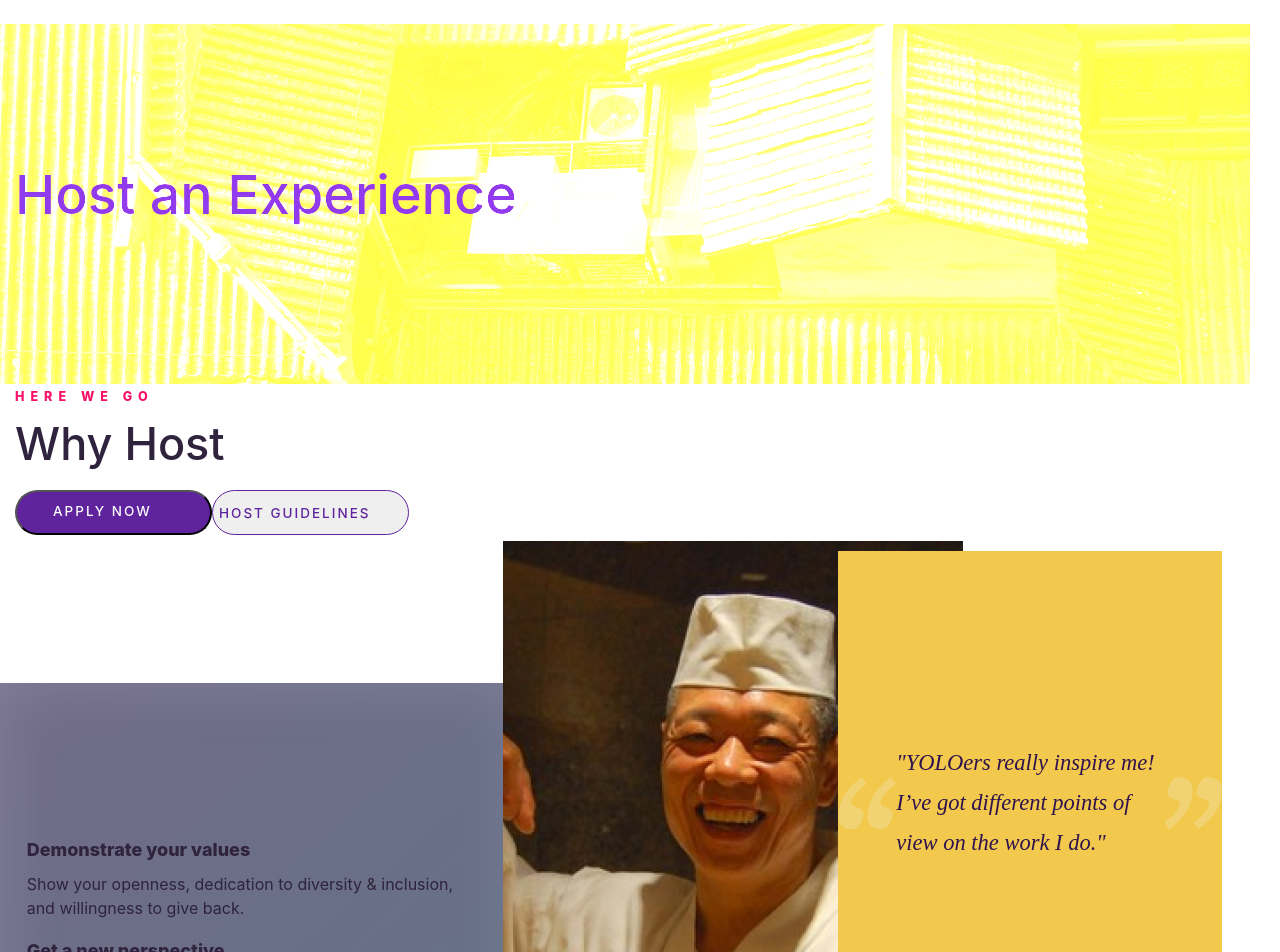
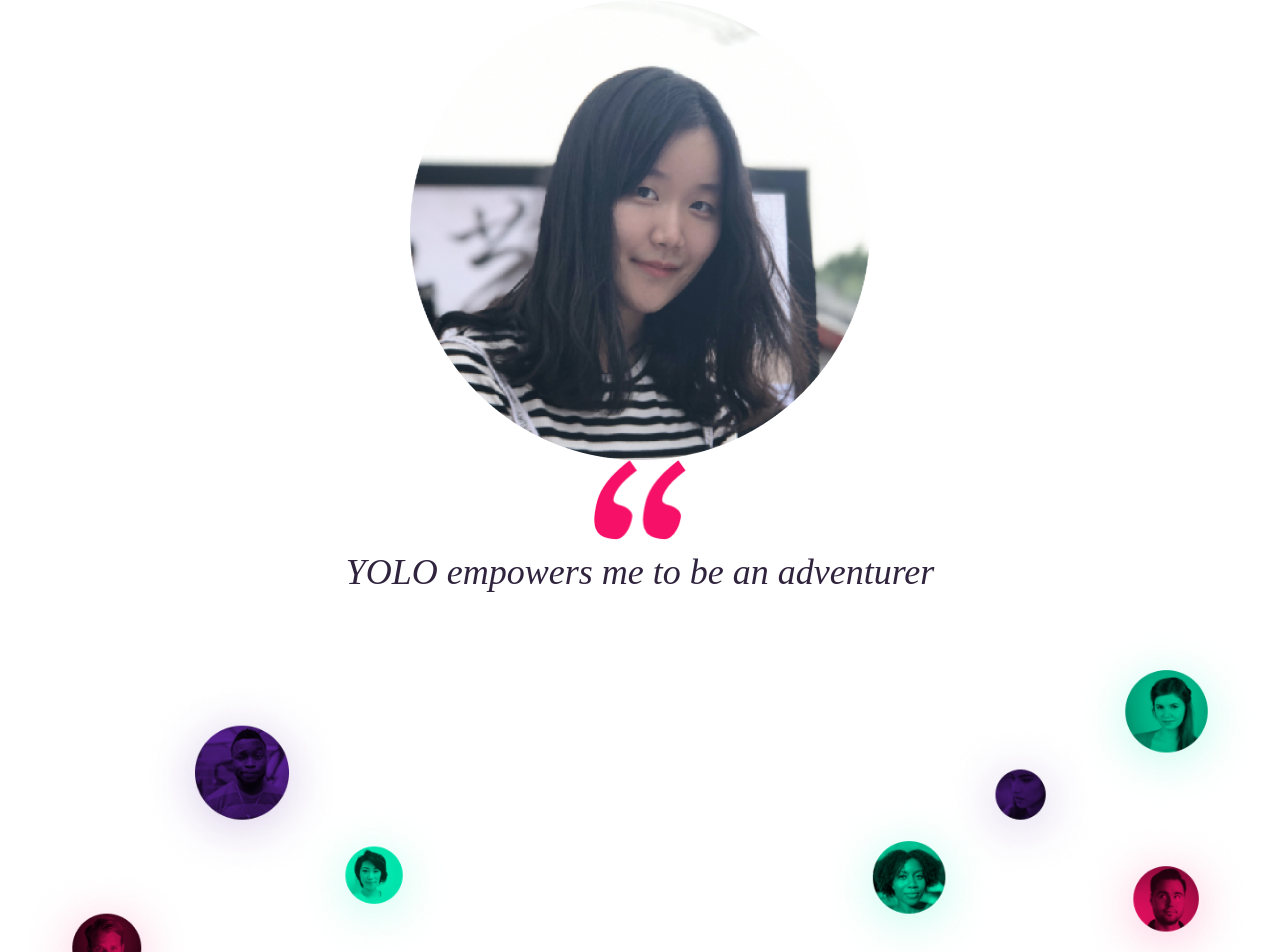
Before and after one commit to yoloventure/frontend, a React (Create React App) app: page / in a window 1280 px wide. Shown: the top 952 px of the page. Built offline with nearby package versions, Linux system fonts and the light colour scheme.

Commit message:
added component as bottom.js

```diff
--- /dev/null
+++ b/src/components/bottom.css
@@ -0,0 +1,32 @@
+.kaixinn {
+    /* position: absolute; */
+    width: 460px;
+    height: 460px;
+    /* left: 490px; */
+}
+
+.openQuote {
+    /* position: absolute; */
+    width: 92.25px;
+    height: 79.73px;
+    /* left: 679.3px;
+    top: 500px; */
+}
+
+.aside {
+    /* position: relative; */
+    width: 50%;
+    height: 64px;
+    /* left: 450px;
+    top: 600px; */
+    /* Quote/Large */
+    font-family: Noticia Text;
+    font-style: italic;
+    font-weight: normal;
+    font-size: 36px;
+    line-height: 64px;
+    /* identical to box height */
+    text-align: center;
+    /* TextColors/Headers */
+    color: #30233d;
+}
--- /dev/null
+++ b/src/components/bottom.js
@@ -0,0 +1,49 @@
+import React from "react";
+import "./bottom.css";
+import faces from "../photos/Faces.png";
+import kaixin from "../photos/kaixin.jpg";
+import quotes from "../photos/quotes.png";
+
+class bottom extends React.Component {
+  render() {
+    return (
+      <div className="">
+        <div className="d-flex flex-column">
+          <div className="d-flex justify-content-center">
+            <img className="kaixinn" src={kaixin} alt="" />
+          </div>
+          <div className="d-flex flex-column">
+            <div className="d-flex justify-content-center">
+              <img className="openQuote " src={quotes} alt="" />
+            </div>
+            <div className="d-flex justify-content-center ">
+              <p className="aside ">YOLO empowers me to be an adventurer </p>
+            </div>
+          </div>
+          <div>
+            <img className="col faces align-self-center" src={faces} alt="" />
+          </div>
+        </div>
+
+        <div className="container-fluid subscriber">
+          <div className="row d-flex flex-column">
+            <div className="col d-flex justify-content-center">
+              <h4>Subscribe to Our Newsletter</h4>
+            </div>
+            <div className="col d-flex justify-content-center">
+              <h6>stay tuned for our adventurous stories</h6>
+            </div>
+            <div className="col d-flex justify-content-center">
+              <input type="email" placeholder="ENTER EMAIL" />
+              <button>
+                <a href="#"></a>Subscribe
+              </button>
+            </div>
+          </div>
+        </div>
+      </div>
+    );
+  }
+}
+
+export default bottom;
--- a/src/hostExperience/hostExperience.css
+++ b/src/hostExperience/hostExperience.css
@@ -3,6 +3,9 @@
     width: 90%;
     /* padding-left: 5%; */
 }
+
+
+/* ß */
 
 .container {
     width: 90%;
--- a/src/hostExperience/hostExperience.js
+++ b/src/hostExperience/hostExperience.js
@@ -2,6 +2,7 @@ import React, { Component } from "react";
 import hostbackground from "../photos/hostbackground.jpg";
 import "./hostExperience.css";
 import Navbar from "../commons/Navbar";
+import bottom from "../components/bottom";
 import FooterPage from "../commons/footer";
 import chef from "../photos/chef.jpg";
 import woman from "../photos/woman.jpg";
@@ -128,39 +129,7 @@ class hostExperience extends React.Component {
           </div>
         </div>
         {/* Third part */}
-        <div className="d-flex flex-column">
-          <div className="d-flex justify-content-center">
-            <img className="kaixinn" src={kaixin} alt="" />
-          </div>
-          <div className="d-flex flex-column">
-            <div className="d-flex justify-content-center">
-              <img className="openQuote " src={quotes} alt="" />
-            </div>
-            <div className="d-flex justify-content-center ">
-              <p className="aside ">YOLO empowers me to be an adventurer </p>
-            </div>
-          </div>
-          <div>
-            <img className="col faces align-self-center" src={faces} alt="" />
-          </div>
-        </div>
-
-        <div className="container-fluid subscriber">
-          <div className="row d-flex flex-column">
-            <div className="col d-flex justify-content-center">
-              <h4>Subscribe to Our Newsletter</h4>
-            </div>
-            <div className="col d-flex justify-content-center">
-              <h6>stay tuned for our adventurous stories</h6>
-            </div>
-            <div className="col d-flex justify-content-center">
-              <input type="email" placeholder="ENTER EMAIL" />
-              <button>
-                <a href="#"></a>Subscribe
-              </button>
-            </div>
-          </div>
-        </div>
+        <bottom />
 
         <div className="footerpages">
           <FooterPage />
--- a/src/index.js
+++ b/src/index.js
@@ -1,6 +1,6 @@
 import React from "react";
 import ReactDOM from "react-dom";
 import "./index.css";
-import App from "./hostExperience/hostExperience.js";
+import App from "./components/bottom.js";
 
 ReactDOM.render(<App />, document.getElementById("root"));
```
